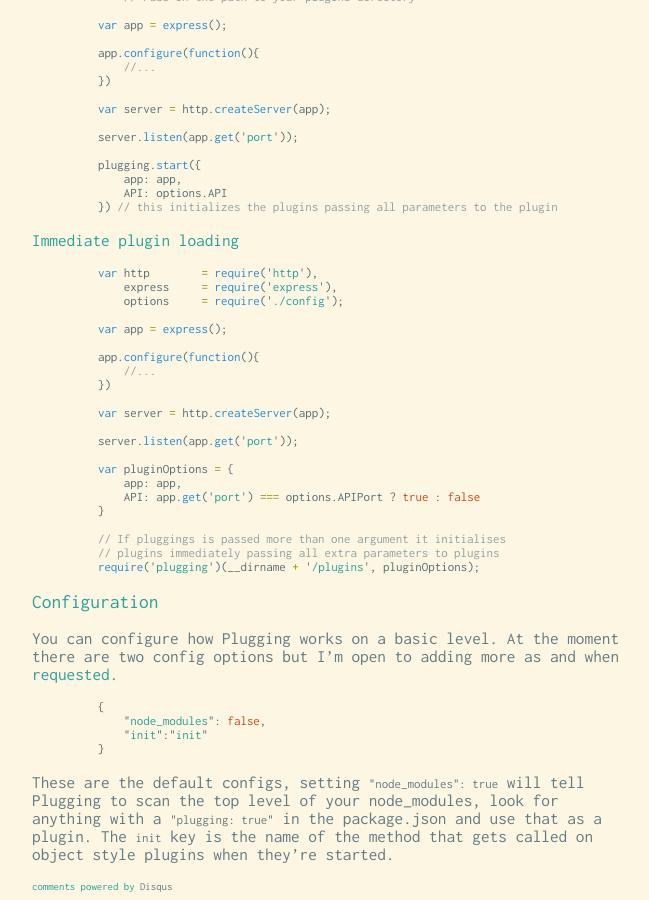
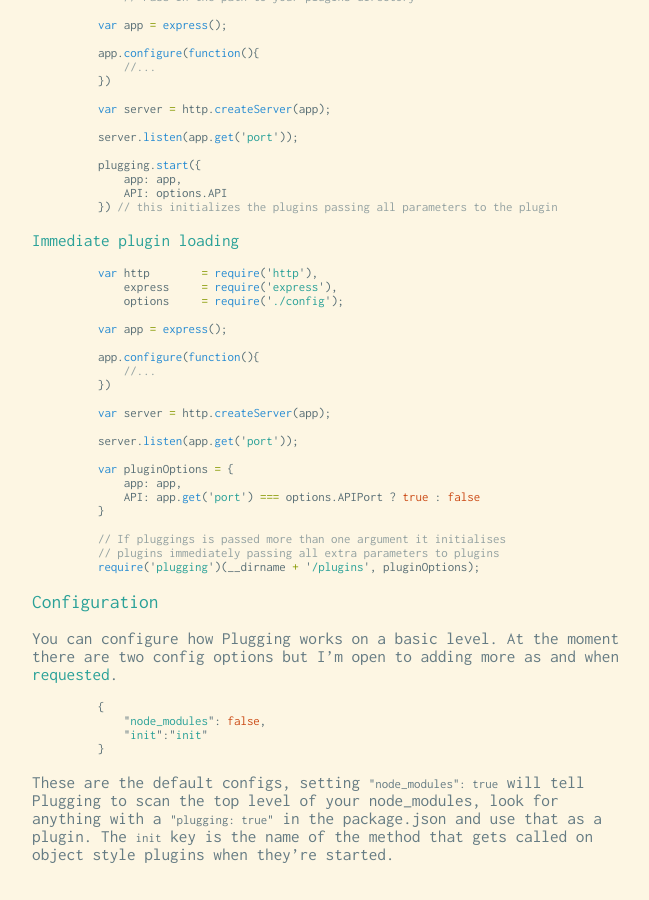
Before and after one commit to allouis/allouis.github.io, a Jekyll site: the page built from index.html, in a window 1280 px wide and 900 px high, scrolled down 2236 px. Shown: the whole window, without its empty margins (308-957 px from the left). Built offline with Jekyll 4.4.1, drawn with Linux system fonts in a browser that asks for light colours; Markdown is read by kramdown in place of the engine named in the settings; the list of posts is cut into pages by our own code; comment, search, counter and statistics services are not loaded.

Commit message:
remove disqus till i can style properly

```diff
--- a/_includes/post.html
+++ b/_includes/post.html
@@ -7,7 +7,7 @@
   <div class="content">
     {{content}}
   </div>
-  <div id="disqus_thread"></div>
+  <!--  <div id="disqus_thread"></div>
   <script type="text/javascript">
     var disqus_shortname = 'allouis'; // required: replace example with your forum shortname
 
@@ -19,5 +19,6 @@
     </script>
   <noscript>Please enable JavaScript to view the <a href="http://disqus.com/?ref_noscript">comments powered by Disqus.</a></noscript>
   <a href="http://disqus.com" class="dsq-brlink">comments powered by <span class="logo-disqus">Disqus</span></a>
+  -->
 
 </article>
```
